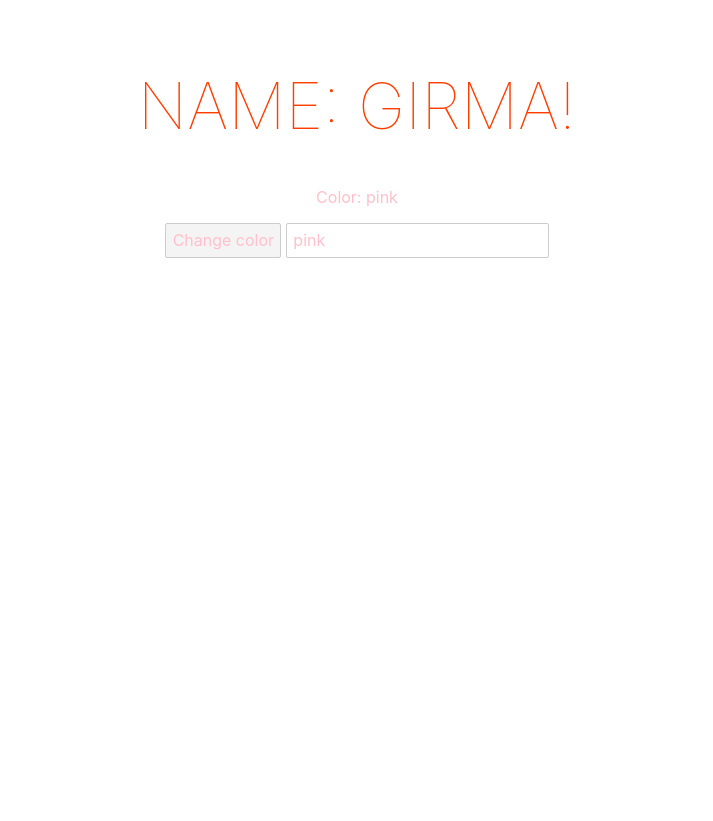
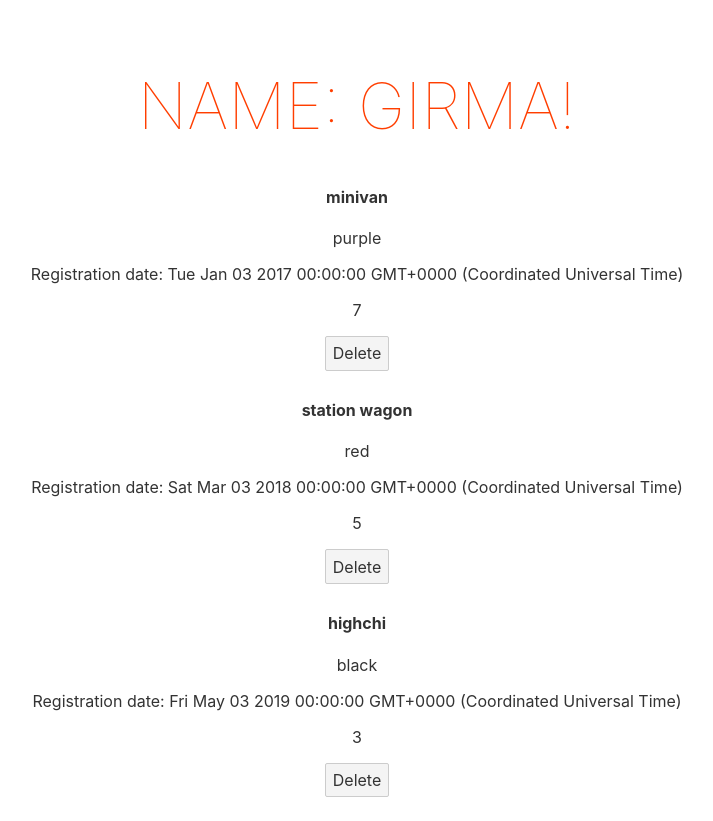
Before and after one commit to girma-tesfaye/svelteup, a Svelte app: page / in a window 1280 px wide. Shown: the whole page, without its empty margins (283-996 px from the left). Before the commit the page ends 800 px from the top, so only its background shows below. Built offline with nearby package versions, Linux system fonts and the light colour scheme.

Commit message:
loops and inline event handlers

```diff
--- a/src/App.svelte
+++ b/src/App.svelte
@@ -1,10 +1,16 @@
 <script>
 	let name = "Girma";
 	//let role = "Sr. Dev";
-	let color = "pink";
-	const changeColor = () => {
-		color = "black";
-	}
+	// let color = "pink";
+	// let size = "Big";
+	// const changeColor = () => {
+	// 	color = "black";
+	// }
+	// $: description = `${color} and the size is ${size}`
+	// $: {
+	// 	console.log(name);
+	// 	console.log(description);
+	// }
 	// const inputColor = (event) => {
 	// 	color = event.target.value;
 	// }
@@ -14,14 +20,50 @@
 	// const inputRole = (event) => {
 	// 	role = event.target.value;
 	// }
+
+	let cars = [
+		{
+			"color": "purple",
+			"type": "minivan",
+			"registration": new Date('2017-01-03'),
+			"capacity": 7
+		},
+		{
+			"color": "red",
+			"type": "station wagon",
+			"registration": new Date('2018-03-03'),
+			"capacity": 5
+		},
+		{
+			"color": "black",
+			"type": "highchi",
+			"registration": new Date('2019-05-03'),
+			"capacity": 3
+		}
+	]
+	const deleteCar = (capacity) => {
+		cars = cars.filter((car) => car.capacity != capacity
+	)}
 </script>
 
 <main>
 	<h1>Name: {name}!</h1>
-	<p style="color: {color}">Color: {color}</p>
-	<button style="color: {color}" on:click={changeColor}>Change color</button>
+	<!-- <p>{description}</p> -->
+	<!-- <button style="color: {color}" on:click={changeColor}>Change color</button> -->
 	<!-- <input type="text" on:input={inputRole} value={role}/> -->
-	<input type="text" style="color: {color}" bind:value={color}/>
+	<!-- <input type="text" bind:value={color}/> -->
+	<!-- <input type="text" bind:value={size}/> -->
+	{#each cars as car (car.capacity)}
+		<div>
+			<h4>{car.type}</h4>
+			<p>{car.color}</p>
+			<p>Registration date: {car.registration}</p>
+			<p>{car.capacity}</p>
+			<button on:click={()=> deleteCar(car.capacity)}>Delete</button>
+		</div>
+	{:else}
+	<p>There is no car listed here</p>
+	{/each}
 </main>
 
 <style>
```
